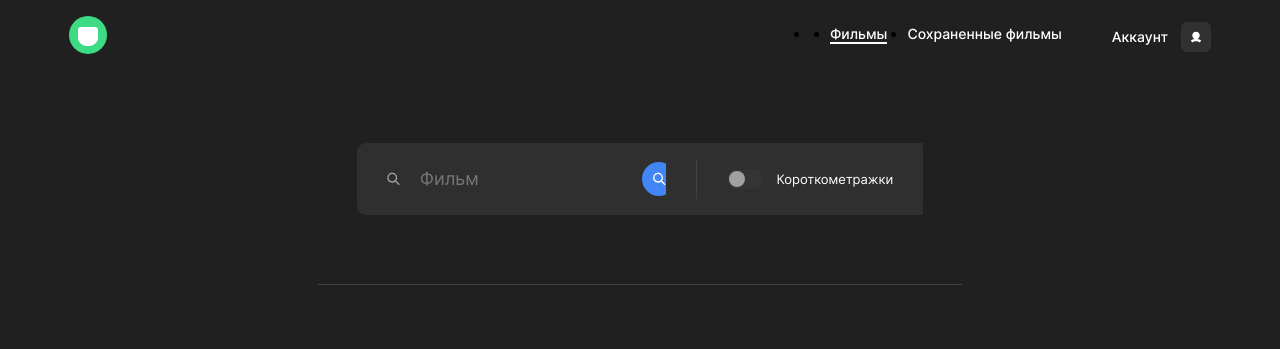
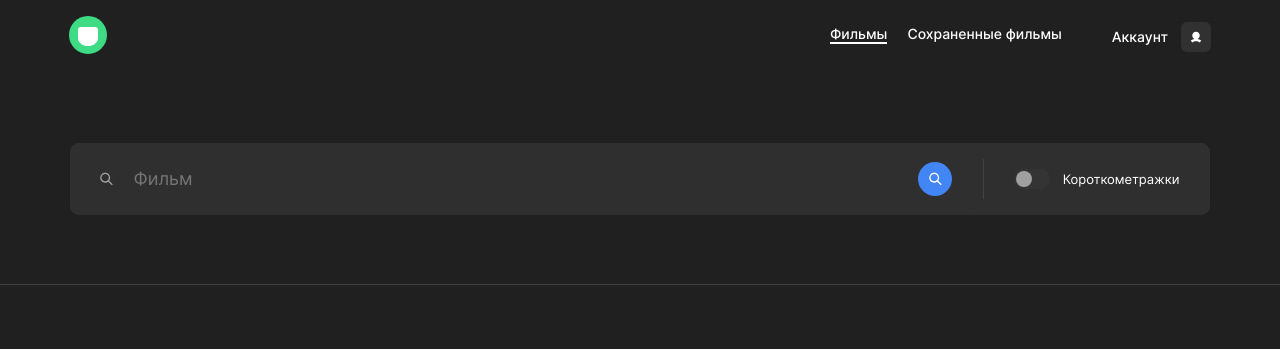
Before and after one commit to IraGrafova/movies-explorer-frontend, a React app: page /movies in a window 1280 px wide. Shown: the top 349 px of the page. Built offline with nearby package versions, Linux system fonts and the light colour scheme.

Commit message:
refactoring movies

```diff
--- a/src/components/FilterCheckbox/FilterCheckbox.css
+++ b/src/components/FilterCheckbox/FilterCheckbox.css
@@ -55,8 +55,8 @@
 
 @media (min-width: 768px) {
   .filter {
-    margin-top: 0px;
-    margin-bottom: 28px;
+    margin-top: 0;
+    margin-bottom: 0;
     background-color: #2f2f2f;
     border-top-left-radius: 0;
     border-bottom-left-radius: 0;
--- a/src/components/Header/Header.css
+++ b/src/components/Header/Header.css
@@ -79,12 +79,9 @@
 }
 
 @media (min-width: 768px) {
-  .header {
+   .header__about-project {
+    padding: 18px 30px;
     border-bottom: 1px solid #000;
-  }
-
-  .header__about-project {
-    padding: 18px 30px;
   }
 
   .header__links {
@@ -102,6 +99,7 @@
 
   .header__movie {
     padding: 15px 30px;
+    border-bottom: none;
   }
 
   .header__menu {
--- a/src/components/Movies/Movies.css
+++ b/src/components/Movies/Movies.css
@@ -1,4 +1,5 @@
 .movies {
   background: #202020;
-  margin-bottom: 157px;
+  margin-bottom: 148px;
+  width: 100%;
 }
--- a/src/components/MoviesCard/MoviesCard.css
+++ b/src/components/MoviesCard/MoviesCard.css
@@ -78,7 +78,7 @@
   display: flex;
   justify-content: space-between;
   margin-top: 10px;
-  margin-bottom: 14px;
+  margin-bottom: 13px;
   margin-left: 12px;
   margin-right: 16px;
 }
--- a/src/components/MoviesCardList/MoviesCardList.css
+++ b/src/components/MoviesCardList/MoviesCardList.css
@@ -4,7 +4,7 @@
   list-style: none;
   padding: 0;
   margin: 49px 10px 69px;
-  gap: 20px;
+  row-gap: 20px;
 }
 
 .movies-button {
--- a/src/components/Navigation/Navigation.css
+++ b/src/components/Navigation/Navigation.css
@@ -61,6 +61,7 @@
   align-items: center;
   gap: 15px;
   text-decoration: none;
+  list-style: none;
 }
 
 .nav__link {
--- a/src/components/SearchForm/SearchForm.css
+++ b/src/components/SearchForm/SearchForm.css
@@ -1,8 +1,14 @@
 .search-form {
   margin: 80px 10px 46px;
+  display: flex;
+  flex-direction: column;
+  gap: 46px;
+}
+
+.search-form__field {
+  min-height: 72px;
+  background: #2f2f2f;
   border-radius: 9px;
-  background: #2f2f2f;
-  min-height: 72px;
   display: flex;
   justify-content: space-between;
   align-items: center;
@@ -46,17 +52,20 @@
     border-bottom: 1px solid #424242;
     margin: 0 30px;
   }
+
   .search-form {
+    flex-direction: row;
+    gap: 0;
+    border-radius: 9px;
+    background-color: #2f2f2f;
+    min-height: 72px;
+    align-items: center;
+    width: 100%;
     margin-right: 0;
-    margin-left: 0px;
-    min-height: 72px;
-    width: 501px;
-    border-top-left-radius: 9px;
-    border-bottom-left-radius: 9px;
-    border-top-right-radius: 0;
-    border-bottom-right-radius: 0;
+    margin-left: 0;
     margin-bottom: 108px;
   }
+
   .search-form__input {
     font-size: 18px;
     line-height: 20px; /* 111.111% */
@@ -65,16 +74,21 @@
     padding-left: 44px;
     background-position: left;
   }
+
+  .search-form__field {
+    width: 71%;
+  }
 }
 
 @media (min-width: 1280px) {
   .search {
-    margin: 0 70px;
+    margin: 0;
   }
   .search-form {
     margin-top: 69px;
-    width: 88%;
+    width: 89%;
     margin-bottom: 69px;
+    justify-content: space-between;
   }
   .search-form__input {
     font-size: 18px;
@@ -88,4 +102,7 @@
   .search-form__submit {
     margin-right: 30px;
   }
+  .search-form__field {
+    width: 80%;
+  }
 }
--- a/src/components/SearchForm/SearchForm.js
+++ b/src/components/SearchForm/SearchForm.js
@@ -7,6 +7,7 @@ function SearchForm() {
   return (
     <section className="search">
       <form className="search-form">
+        <div className="search-form__field">
         <input
           className="search-form__input"
           type="text"
@@ -15,6 +16,7 @@ function SearchForm() {
           placeholder="Фильм"
         />
         <button className="search-form__submit" type="submit"></button>
+        </div>
         <FilterCheckbox />
       </form>
     </section>
```
